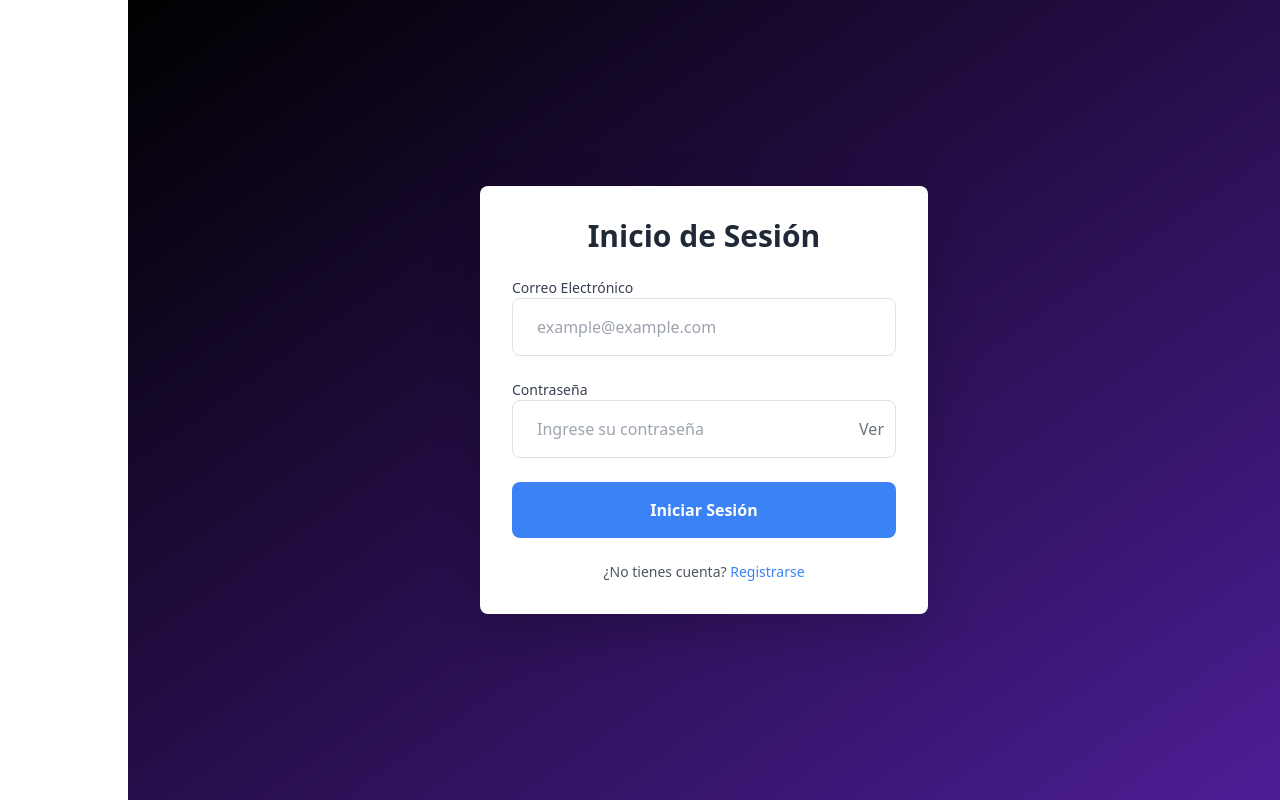
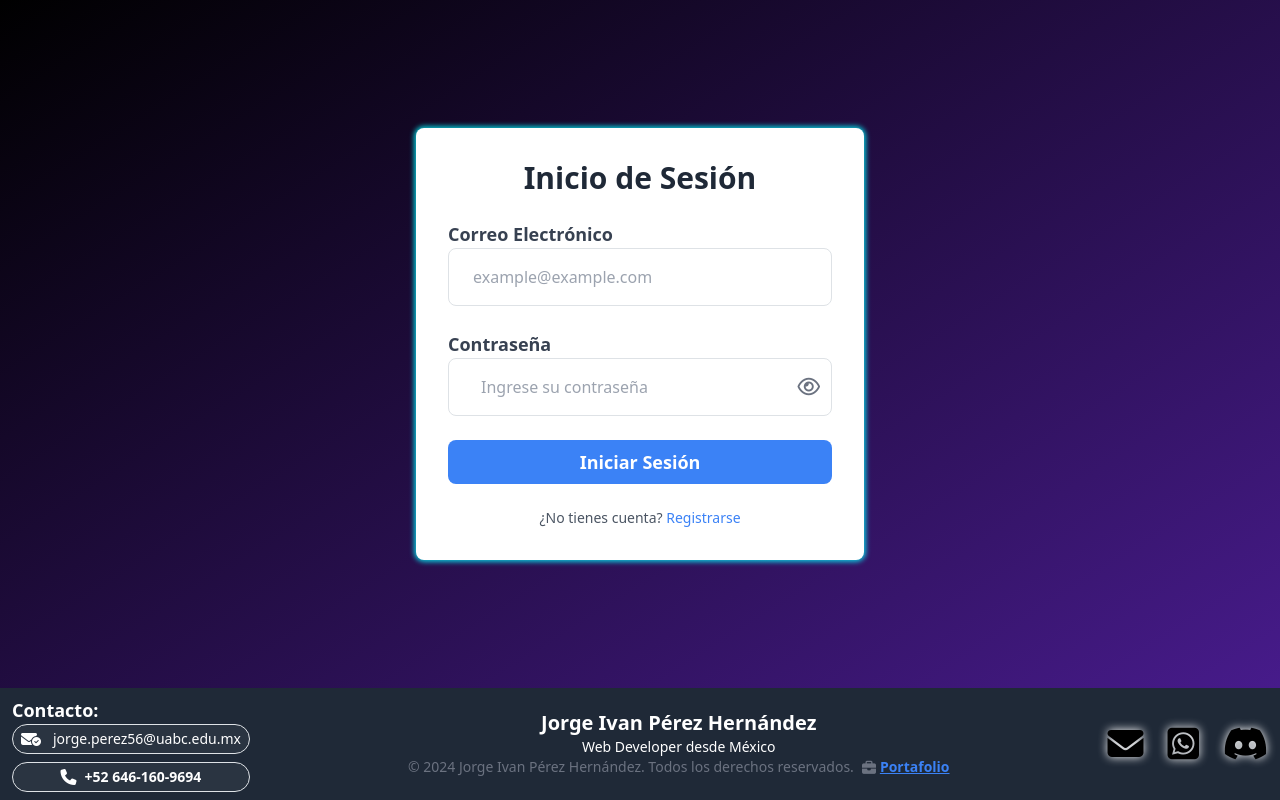
Before and after one commit to MrRobott701/Proyecto, a React (Vite) app in the folder reactfront/: page /login in a window 1280 px wide. Built offline with nearby package versions, Linux system fonts and the light colour scheme.

Commit message:
INICIO DE SESION
TERMINO DE LOGIN Y FRONT

```diff
--- a/reactfront/src/App.jsx
+++ b/reactfront/src/App.jsx
@@ -1,4 +1,4 @@
-// src/App.jsx
+// src/App.js
 import React from "react";
 import { BrowserRouter, Routes, Route } from "react-router-dom";
 import CompSowPropietarios from "./components/CompPropietarios/actions/mostrarPropietarios.jsx";
@@ -19,8 +19,8 @@ import Home from "./components/CompHome/actions/Home.jsx";
 import Nav from "./components/Nav.jsx";
 import Login from "./components/Auth/Login.jsx";
 import Register from "./components/Auth/Register.jsx";
-import { AuthProvider } from "./context/AuthContext";
-import PrivateRoute from './components/Auth/PrivateRoute.jsx'; // Asegúrate de que este componente esté actualizado
+import { AuthProvider, useAuth } from "./context/AuthContext";
+import PrivateRoute from './components/Auth/PrivateRoute.jsx';
 
 function App() {
   const [isCollapsed, setIsCollapsed] = React.useState(false);
@@ -28,12 +28,23 @@ function App() {
   return (
     <AuthProvider>
       <BrowserRouter>
+        <AppContent isCollapsed={isCollapsed} setIsCollapsed={setIsCollapsed} />
+      </BrowserRouter>
+    </AuthProvider>
+  );
+}
+
+function AppContent({ isCollapsed, setIsCollapsed }) {
+  const { authToken } = useAuth();
+
+  return (
     <div className="flex flex-col h-screen">
-          <Nav isCollapsed={isCollapsed} setIsCollapsed={setIsCollapsed} />
+      {/* Mostrar Nav solo si el usuario está autenticado */}
+      {authToken && <Nav isCollapsed={isCollapsed} setIsCollapsed={setIsCollapsed} />}
+
       <div
-            className={`flex-grow transition-all duration-300 ${isCollapsed ? "" : "ml-32"}`}
+        className={`flex-grow transition-all duration-300 ${authToken && !isCollapsed ? "ml-32" : ""}`}
       >
-            <div>
         <Routes>
           {/* Rutas públicas */}
           <Route path="/login" element={<Login />} />
@@ -41,40 +52,24 @@ function App() {
 
           {/* Rutas protegidas */}
           <Route element={<PrivateRoute />}>
-                  {/* Ruta de Inicio - Home */}
             <Route path="/" element={<Home />} />
-
-                  {/* Rutas de Propietarios */}
             <Route path="/propietarios" element={<CompSowPropietarios isCollapsed={isCollapsed} />} />
             <Route path="/create" element={<CompCreatePropietarios />} />
             <Route path="/edit/:id" element={<CompEditPropietarios />} />
-
-                  {/* Rutas de Conductores */}
             <Route path="/conductores" element={<CompShowConductores isCollapsed={isCollapsed} />} />
             <Route path="/createConductor" element={<CompCreateConductores />} />
             <Route path="/editConductor/:id" element={<CompEditConductores />} />
-
-                  {/* Rutas de Vehículos */}
             <Route path="/vehiculos" element={<CompShowVehiculos isCollapsed={isCollapsed} />} />
             <Route path="/createVehiculo" element={<CompCreateVehiculos />} />
             <Route path="/editVehiculo/:id" element={<CompEditVehiculos />} />
-
-                  {/* Rutas de Contratos */}
             <Route path="/contratos" element={<CompContratos isCollapsed={isCollapsed} />} />
-
-                  {/* Rutas de Cobros */}
             <Route path="/cobros" element={<CompCobros isCollapsed={isCollapsed} />} />
             <Route path="/tabla-cobros" element={<TablaCobros isCollapsed={isCollapsed}/>} />
-
-                  {/* Ruta 404 */}
             <Route path="*" element={<NotFound />} />
           </Route>
         </Routes>
       </div>
     </div>
-        </div>
-      </BrowserRouter>
-    </AuthProvider>
   );
 }
 
--- a/reactfront/src/components/Auth/Login.jsx
+++ b/reactfront/src/components/Auth/Login.jsx
@@ -3,6 +3,7 @@ import Swal from 'sweetalert2';
 import axiosInstance from '../../axiosConfig';
 import { AuthContext } from '../../context/AuthContext';
 import { useNavigate } from 'react-router-dom';
+
 
 function Login() {
   const [form, setForm] = useState({ correo: '', password: '' });
@@ -77,14 +78,20 @@ function Login() {
   };
 
   return (
-    <div className="flex justify-center items-center min-h-screen bg-gradient-to-br from-black to-violet-900">
-      <div className="w-full max-w-md bg-white p-8 rounded-lg shadow-lg">
+    <div className="flex flex-col justify-between min-h-screen bg-gradient-to-br from-black to-violet-900">
+      {/* Contenedor del Formulario de Login */}
+      <div className="flex justify-center items-center flex-grow">
+        <div className="w-full max-w-md bg-white p-8 rounded-lg hover:scale-x-105 hover:scale-y-105 transition-transform"
+                        style={{
+                          boxShadow:
+                          "0px 0px 5px 2px rgba(3, 244, 251, 0.8)"}}>
           <h2 className="text-3xl font-bold text-center text-gray-800 mb-6">
             Inicio de Sesión
           </h2>
           <form onSubmit={handleSubmit} className="space-y-6">
+            {/* Campo para el correo */}
             <div>
-            <label className="block text-sm font-medium text-gray-700">
+              <label className="block text-lg font-bold text-gray-700">
                 Correo Electrónico
               </label>
               <input
@@ -97,8 +104,10 @@ function Login() {
                 required
               />
             </div>
+
+            {/* Campo para la contraseña */}
             <div>
-            <label className="block text-sm font-medium text-gray-700">
+              <label className="block text-lg font-bold text-gray-700">
                 Contraseña
               </label>
               <div className="relative">
@@ -107,26 +116,33 @@ function Login() {
                   name="password"
                   value={form.password}
                   onChange={handleChange}
-                className="w-full px-4 py-3 border border-gray-300 rounded-lg focus:ring-blue-500 focus:border-blue-500"
+                  className="w-full px-8 py-3 pr-10 border border-gray-300 rounded-lg focus:ring-blue-500 focus:border-blue-500"
                   placeholder="Ingrese su contraseña"
                   required
                 />
                 <button
                   type="button"
                   onClick={() => setShowPassword(!showPassword)}
-                className="absolute inset-y-0 right-3 flex items-center text-gray-500 hover:text-gray-700"
+                  className="absolute inset-y-0 right-3 text-xl flex items-center text-gray-500 hover:text-gray-700"
                 >
-                {showPassword ? 'Ocultar' : 'Ver'}
+                  <i
+                    className={`fa-regular ${
+                      showPassword ? 'fa-eye-slash' : 'fa-eye'
+                    }`}
+                  ></i>
                 </button>
               </div>
             </div>
+
+            {/* Botón de inicio de sesión */}
             <button
               type="submit"
-            className="w-full bg-blue-500 text-white py-3 rounded-lg font-semibold hover:bg-blue-600 focus:ring-4 focus:ring-blue-300"
+              className="w-full bg-blue-500 text-white text-lg py-2 rounded-lg font-semibold hover:bg-blue-600 focus:ring-4 focus:ring-blue-300"
             >
               Iniciar Sesión
             </button>
           </form>
+          {/* Información de registro */}
           <div className="mt-6 text-center">
             <p className="text-gray-600 text-sm">
               ¿No tienes cuenta?{' '}
@@ -140,6 +156,85 @@ function Login() {
           </div>
         </div>
       </div>
+
+      {/* Footer con Datos de Contacto */}
+      <footer className="bg-gray-800 text-white py-2">
+        <div className="container mx-auto">
+          <div className="flex flex-col md:flex-row justify-between items-center">
+          <div className=" md:mb-0">
+<a className="text-lg font-semibold">Contacto:</a>
+            <div className="rounded-full border border-white/20 flex justify-center items-center gap-x-3 py-1 px-2 md:py-2 md:px-4 text-xs md:text-base bg-white/5 hover:scale-110 hover:bg-white/10 transition">
+            <i class="fa-solid fa-envelope-circle-check"></i>
+              <p className="text-sm">jorge.perez56@uabc.edu.mx</p>
+          </div>
+          <div className="rounded-full border border-white/20 flex justify-center items-center gap-x-2 py-1 md:py-2 text-xs md:text-base bg-white/5 hover:scale-110 hover:bg-white/10 transition mt-2">
+          <i class="fa-solid fa-phone"></i>
+              <h3 className="text-sm font-semibold">+52 646-160-9694</h3>
+            </div>
+
+            </div>
+
+{/* Información Personal */}
+<div className="text-center">
+  <h3 className="text-xl font-semibold">Jorge Ivan Pérez Hernández</h3>
+  <p className="text-sm">Web Developer desde México</p>
+  <div className="text-sm text-gray-500 flex">
+    &copy; {new Date().getFullYear()} Jorge Ivan Pérez Hernández. Todos los
+    derechos reservados.
+
+    <div className='flex'>
+    <i class="ml-2 fa-solid fa-briefcase my-1"></i>
+    <a
+      href="https://staging.costaensenada.com/"
+      target="_blank"
+      rel="noopener noreferrer"
+      className="text-sm font-semibold ml-1 text-blue-500 underline hover:text-blue-700"
+    >
+      Portafolio
+    </a>
+    </div>
+  </div>
+</div>
+
+
+{/* Redes de Contacto */}
+<div className="flex space-x-6">
+  {/* Correo Electrónico */}
+  <a
+    href="mailto:jorge.perez56@uabc.edu.mx"
+    className="text-black hover:text-white text-3xl hover:scale-110"
+    style={{ textShadow: '0 0 10px white' }}
+  >
+    <i className="text-4xl fas fa-envelope"></i>
+  </a>
+  {/* WhatsApp */}
+  {/* WhatsApp */}
+  <a
+    href="https://api.whatsapp.com/send?phone=6461609694"
+    target="_blank"
+    rel="noopener noreferrer"
+    className="text-black hover:text-white text-3xl hover:scale-110 transition duration-300"
+  style={{ textShadow: '0 0 10px white' }}
+  >
+<i class="text-4xl fa-brands fa-square-whatsapp"></i>
+  </a>
+  {/* Discord */}
+  <a
+    href="https://discord.gg/B9PCwpSM"
+    target="_blank"
+    rel="noopener noreferrer"
+    className="text-black hover:text-white text-3xl hover:scale-110"
+    style={{ textShadow: '0 0 10px white' }}
+  >
+    <i className="text-4xl fab fa-discord"></i>
+  </a>
+</div>
+
+
+          </div>
+        </div>
+      </footer>
+    </div>
   );
 }
 
--- /dev/null
+++ b/reactfront/src/components/useAuth.jsx
@@ -0,0 +1,30 @@
+import React from 'react';
+import { useAuth } from '../context/AuthContext';
+
+function SomeComponent() {
+  const { authToken, setAuthToken, logout } = useAuth();
+
+  const handleLogin = () => {
+    // Simulación de autenticación
+    setAuthToken('new-token');
+  };
+
+  const handleLogout = () => {
+    logout();
+  };
+
+  return (
+    <div>
+      {authToken ? (
+        <div>
+          <p>Usuario autenticado</p>
+          <button onClick={handleLogout}>Cerrar sesión</button>
+        </div>
+      ) : (
+        <button onClick={handleLogin}>Iniciar sesión</button>
+      )}
+    </div>
+  );
+}
+
+export default SomeComponent;
--- a/reactfront/src/context/AuthContext.jsx
+++ b/reactfront/src/context/AuthContext.jsx
@@ -1,5 +1,5 @@
 // src/context/AuthContext.jsx
-import React, { createContext, useState } from 'react';
+import React, { createContext, useContext, useState } from 'react';
 
 export const AuthContext = createContext();
 
@@ -22,3 +22,8 @@ export function AuthProvider({ children }) {
     </AuthContext.Provider>
   );
 }
+
+// Custom hook to use the AuthContext
+export function useAuth() {
+  return useContext(AuthContext);
+}
```
Also changed, not shown: reactfront/src/images/whatssapIco.png (added). Lines whose indentation alone changed are shown as unchanged.
